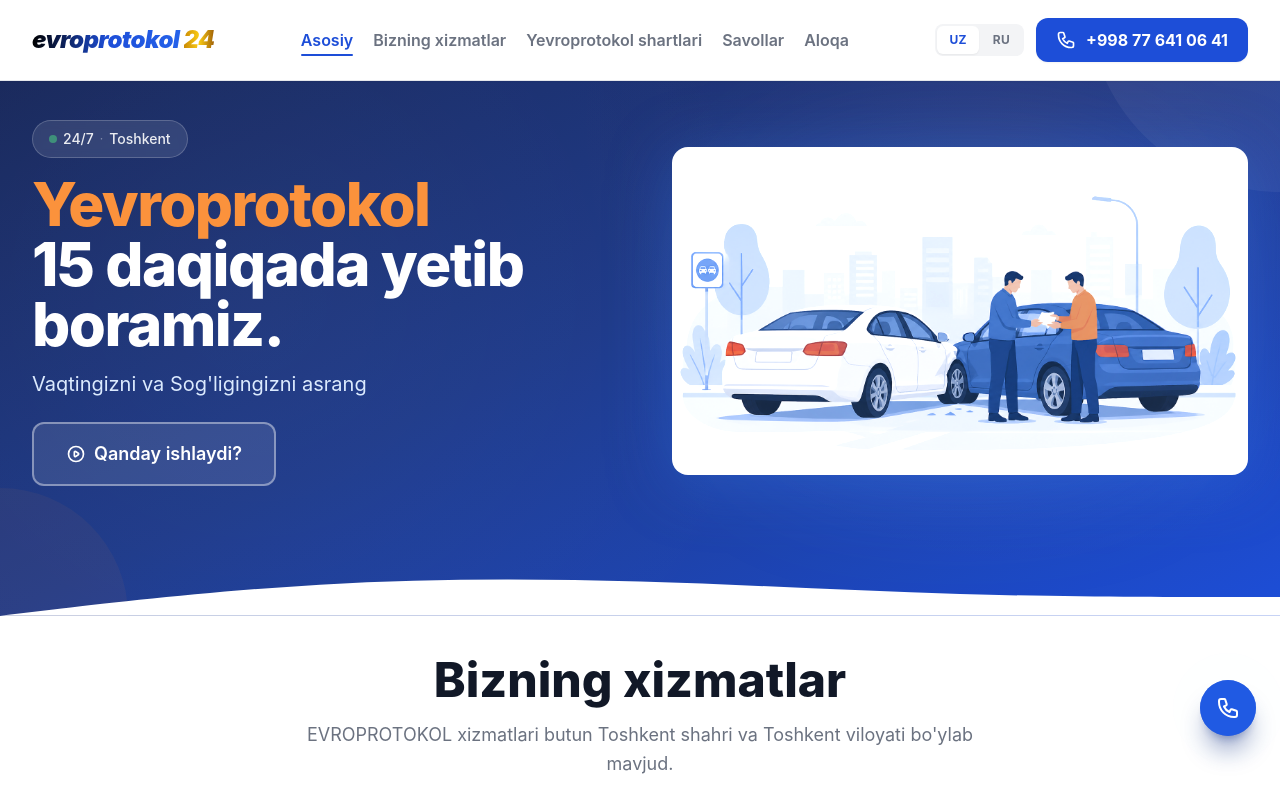
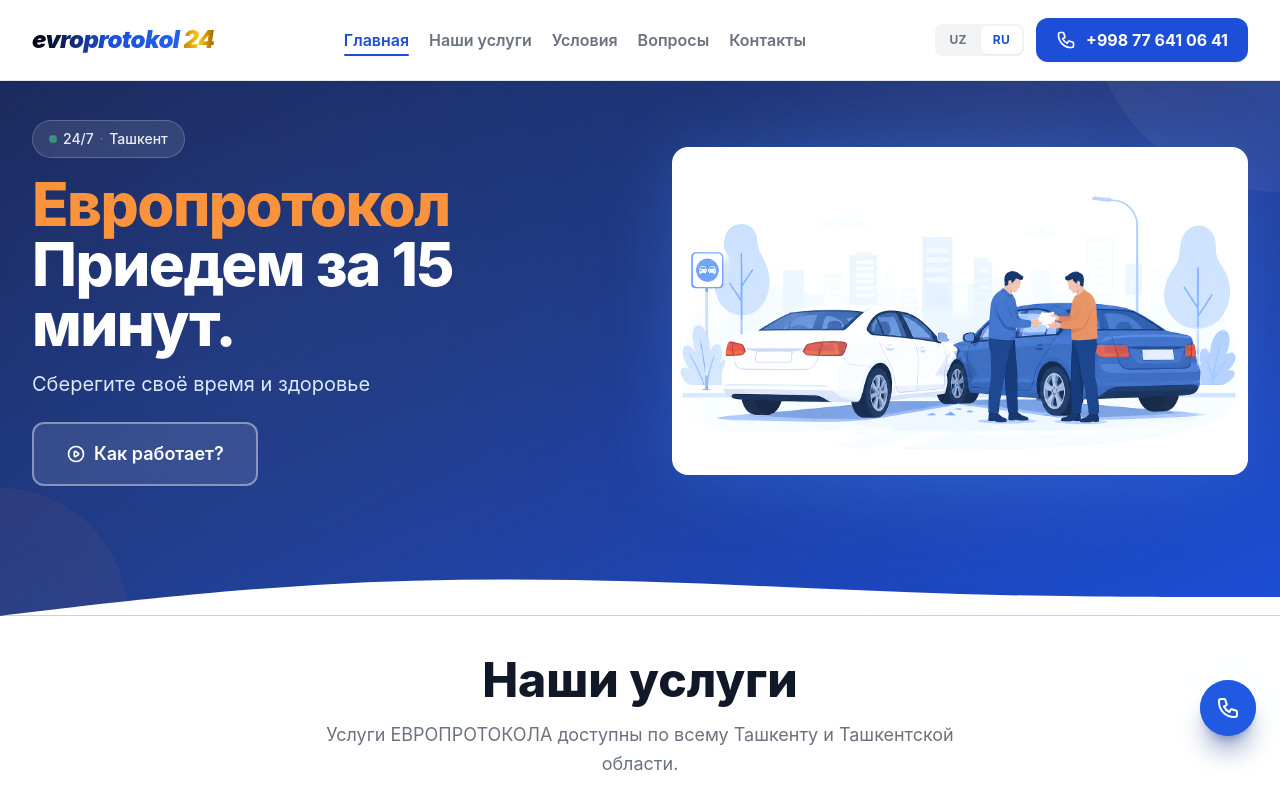
Before and after one commit to khurshidbx/europrotakol, a Nuxt app: page / in a window 1280 px wide. Shown: the top 800 px of the page. Built offline with nearby package versions, Linux system fonts and the light colour scheme.

Commit message:
google console added

```diff
--- a/composables/useLang.ts
+++ b/composables/useLang.ts
@@ -229,7 +229,7 @@
 const all = { uz, ru }
 
 export const useLang = () => {
-  const lang = useState<Lang>('app:lang', () => 'uz')
+  const lang = useState<Lang>('app:lang', () => 'ru')
   const setLang = (l: Lang) => { lang.value = l }
   const tr = computed(() => all[lang.value])
   return { lang, setLang, tr }
--- /dev/null
+++ b/google82906c44f6ac6b36.html
@@ -0,0 +1 @@
+google-site-verification: google82906c44f6ac6b36.html
--- a/nuxt.config.ts
+++ b/nuxt.config.ts
@@ -24,7 +24,7 @@
       viewport: 'width=device-width, initial-scale=1',
       htmlAttrs: { lang: 'uz' },
       link: [
-        { rel: 'icon', type: 'image/svg+xml', href: '/favicon.svg' },
+        { rel: 'icon', type: 'image/png', href: '/main_evro_logo.png' },
       ],
     },
   },
--- a/pages/about.vue
+++ b/pages/about.vue
@@ -4,12 +4,12 @@
   description:
     "Yevroprotokol — O'zbekiston haydovchilari uchun avtohalokat hujjatini onlayn rasmiylashtirishga yordam beruvchi rasmiy xizmat. Missiya, jamoa va qiymatlar.",
   ogTitle: "Biz Haqimizda — Yevroprotokol",
-  ogUrl: 'https://yevroprotokol.uz/about',
+  ogUrl: 'https://www.evroprotokol24.uz/about',
   robots: 'index, follow',
 })
 
 useHead({
-  link: [{ rel: 'canonical', href: 'https://yevroprotokol.uz/about' }],
+  link: [{ rel: 'canonical', href: 'https://www.evroprotokol24.uz/about' }],
 })
 
 const values = [
--- a/pages/faq.vue
+++ b/pages/faq.vue
@@ -17,12 +17,12 @@
     "Yevroprotokol haqida eng ko'p beriladigan savollarga to'liq javoblar: qanday qo'llaniladi, qonuniy kuchi, to'ldirish tartibi va boshqalar.",
   ogTitle: "Ko'p So'raladigan Savollar — Yevroprotokol",
   ogDescription: 'Yevroprotokol xizmati haqida barcha savollaringizga javoblar.',
-  ogUrl: 'https://yevroprotokol.uz/faq',
+  ogUrl: 'https://www.evroprotokol24.uz/faq',
   robots: 'index, follow',
 })
 
 useHead({
-  link: [{ rel: 'canonical', href: 'https://yevroprotokol.uz/faq' }],
+  link: [{ rel: 'canonical', href: 'https://www.evroprotokol24.uz/faq' }],
   script: [{ type: 'application/ld+json', innerHTML: JSON.stringify(faqJsonLd) }],
 })
 </script>
@@ -66,7 +66,7 @@
             </svg>
             Qo'ng'iroq Qilish
           </a>
-          <a href="mailto:info@yevroprotokol.uz" class="btn-primary !bg-gray-100 !text-gray-800 !shadow-none hover:!bg-gray-200">
+          <a href="mailto:info@www.evroprotokol24.uz" class="btn-primary !bg-gray-100 !text-gray-800 !shadow-none hover:!bg-gray-200">
             <svg class="w-5 h-5" fill="none" stroke="currentColor" viewBox="0 0 24 24">
               <path stroke-linecap="round" stroke-linejoin="round" stroke-width="2"
                 d="M3 8l7.89 5.26a2 2 0 002.22 0L21 8M5 19h14a2 2 0 002-2V7a2 2 0 00-2-2H5a2 2 0 00-2 2v10a2 2 0 002 2z"
--- a/pages/index.vue
+++ b/pages/index.vue
@@ -19,9 +19,9 @@
   '@type': 'LocalBusiness',
   name: 'Evroprotokol24',
   alternateName: ['Европротокол24', 'Yevroprotokol24'],
-  url: 'https://yevroprotokol.uz',
-  logo: 'https://yevroprotokol.uz/logo.png',
-  image: 'https://yevroprotokol.uz/og-image.jpg',
+  url: 'https://www.evroprotokol24.uz',
+  logo: 'https://www.evroprotokol24.uz/logo.png',
+  image: 'https://www.evroprotokol24.uz/og-image.jpg',
   description:
     "Evroprotokol — kichik DTP hujjatini GAI chaqirmasdan online rasmiylashtiramiz. Toshkent va Toshkent viloyati bo'ylab xizmat. Европротокол в Узбекистане — оформление ДТП без ГИБДД онлайн.",
   telephone: '+998776410641',
@@ -60,39 +60,40 @@
   '@context': 'https://schema.org',
   '@type': 'WebSite',
   name: 'Evroprotokol24',
-  url: 'https://yevroprotokol.uz',
+  url: 'https://www.evroprotokol24.uz',
   inLanguage: ['uz', 'ru'],
   potentialAction: {
     '@type': 'SearchAction',
-    target: 'https://yevroprotokol.uz/search?q={search_term_string}',
+    target: 'https://www.evroprotokol24.uz/search?q={search_term_string}',
     'query-input': 'required name=search_term_string',
   },
 }
 
 useSeoMeta({
-  title: 'Evroprotokol Toshkent — Европротокол Узбекистан | DTP onlayn',
+  title: 'Европротокол Ташкент | Evroprotokol 24 — ДТП без ГАИ за 15 минут',
   description:
-    "evroprotokol24.uz — Услуги Европротокола. Быстрое оформление ДТП без вызова ГАИ. Kichik DTP ni GAI chaqirmasdan onlayn rasmiylashtiramiz. Toshkent 24/7. ☎ +998 77 641 06 41",
-  ogTitle: 'evroprotokol24.uz — Услуги Европротокола | DTP GAIsiz',
+    "Европротокол в Узбекистане — оформление ДТП без вызова ГАИ. Европротокол Ташкент, европротокол 24. Evroprotokol Toshkent 24/7. +998 77 641 06 41",
+  ogTitle: 'Европротокол Ташкент | Evroprotokol 24 — ДТП без ГАИ',
   ogDescription:
-    "Услуги Европротокола. Быстрое оформление ДТП без вызова ГАИ. Kichik DTP GAI chaqirmasdan — Toshkent 24/7.",
+    "Европротокол в Узбекистане — быстрое оформление ДТП без ГАИ. Европротокол 24, Ташкент. Evroprotokol Toshkent 24/7.",
   ogType: 'website',
-  ogUrl: 'https://yevroprotokol.uz',
-  ogImage: 'https://yevroprotokol.uz/og-image.jpg',
-  ogLocale: 'uz_UZ',
+  ogUrl: 'https://www.evroprotokol24.uz',
+  ogImage: 'https://www.evroprotokol24.uz/og-image.jpg',
+  ogLocale: 'ru_RU',
+  ogLocaleAlternate: ['uz_UZ'],
   twitterCard: 'summary_large_image',
-  twitterTitle: 'evroprotokol24.uz — Услуги Европротокола | DTP GAIsiz',
+  twitterTitle: 'Европротокол Ташкент | Evroprotokol 24 — ДТП без ГАИ',
   twitterDescription:
-    "Услуги Европротокола. Быстрое оформление ДТП без вызова ГАИ. Toshkent 24/7.",
+    "Европротокол в Узбекистане — оформление ДТП без ГАИ. Европротокол 24, Ташкент 24/7.",
   robots: 'index, follow',
 })
 
 useHead({
   link: [
-    { rel: 'canonical', href: 'https://yevroprotokol.uz' },
-    { rel: 'alternate', hreflang: 'uz', href: 'https://yevroprotokol.uz' },
-    { rel: 'alternate', hreflang: 'ru', href: 'https://yevroprotokol.uz' },
-    { rel: 'alternate', hreflang: 'x-default', href: 'https://yevroprotokol.uz' },
+    { rel: 'canonical', href: 'https://www.evroprotokol24.uz' },
+    { rel: 'alternate', hreflang: 'uz', href: 'https://www.evroprotokol24.uz' },
+    { rel: 'alternate', hreflang: 'ru', href: 'https://www.evroprotokol24.uz' },
+    { rel: 'alternate', hreflang: 'x-default', href: 'https://www.evroprotokol24.uz' },
   ],
   meta: [
     {
```
Also changed, not shown: public/robots.txt, 1 other file (tests, documents, lock files or other folders).
